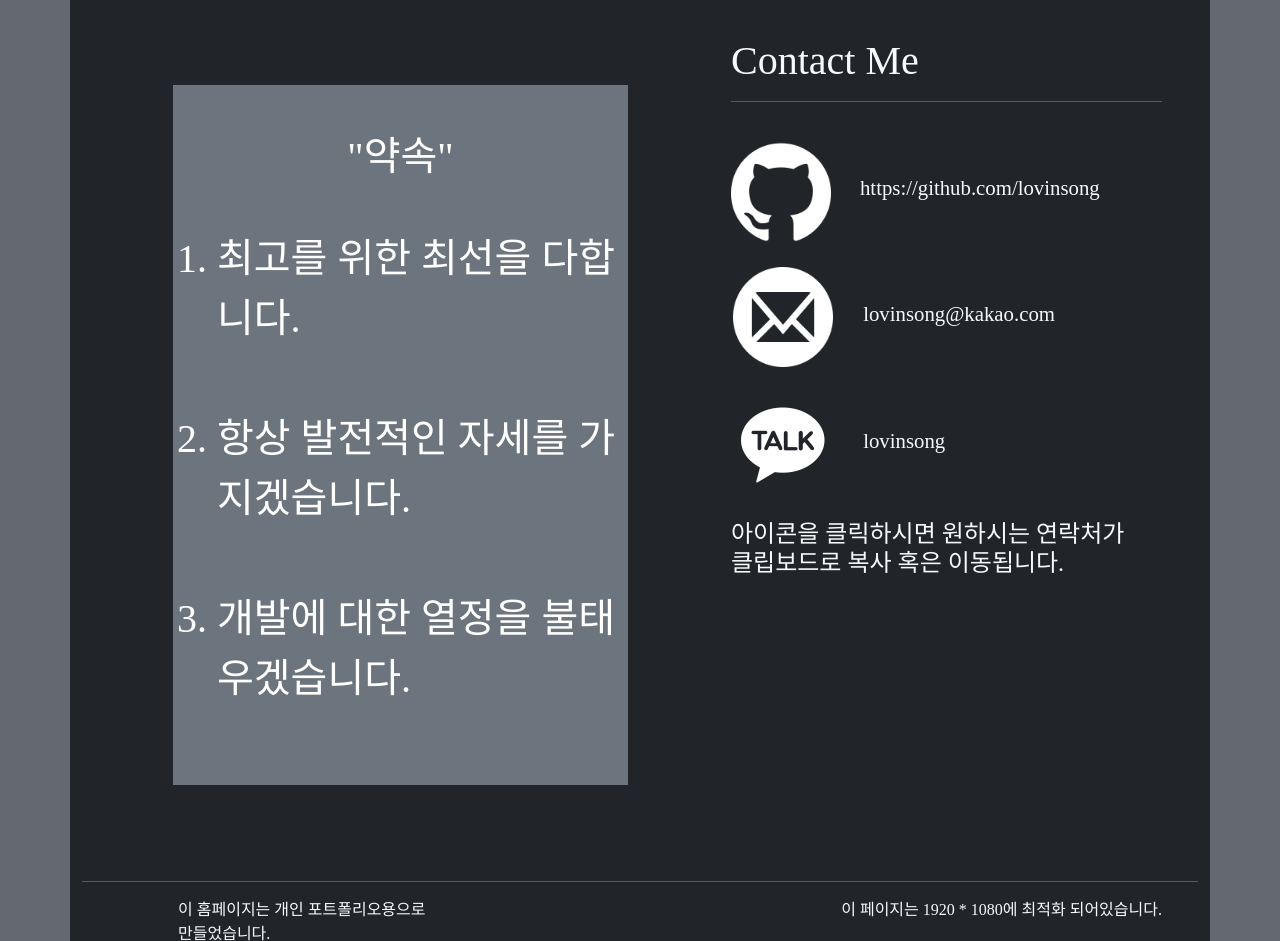
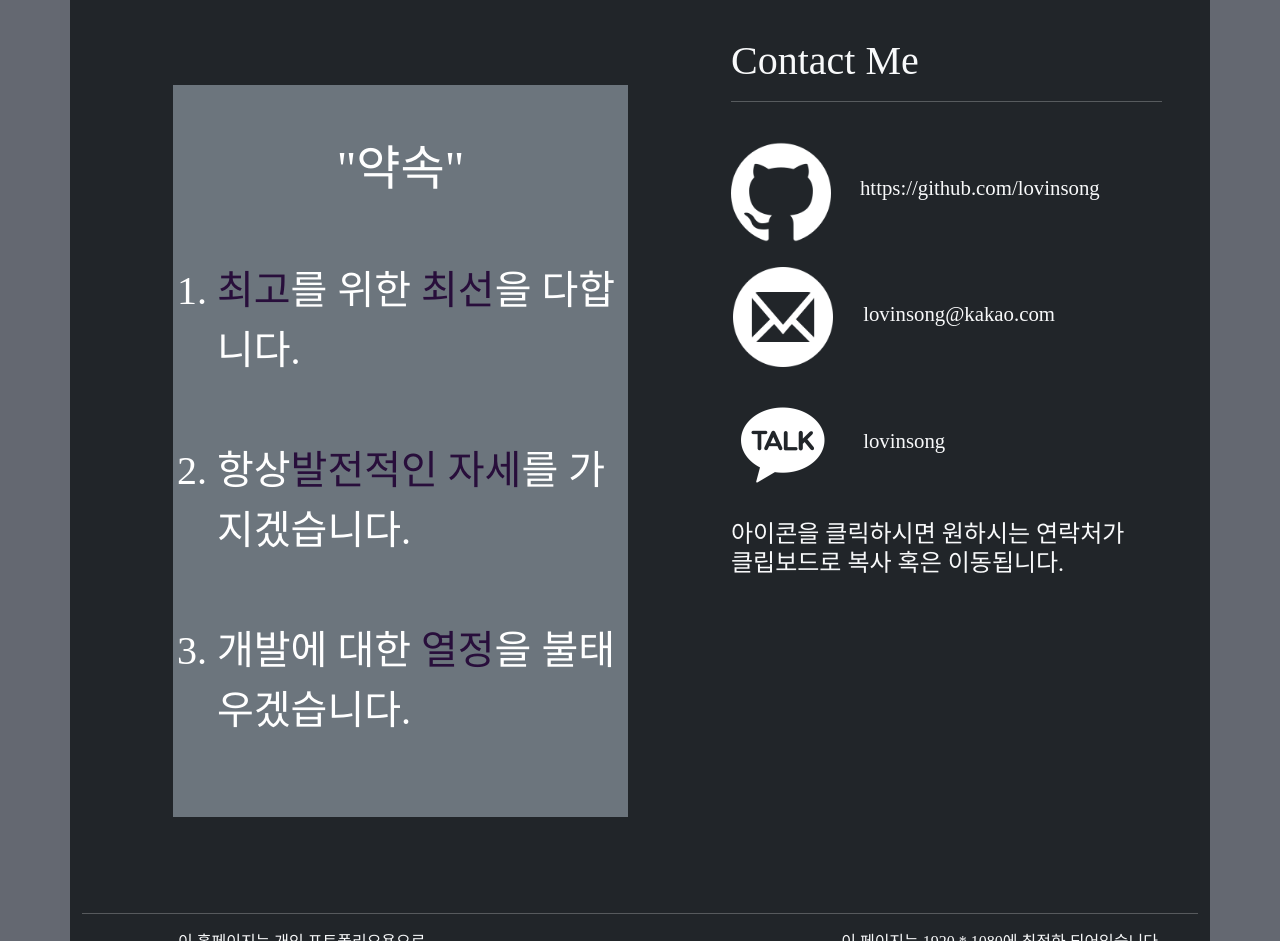
Before and after one commit to lovinsong/Portfolio, a plain HTML site: page index.html in a window 1280 px wide. Shown: the part 4800-5741 px from the top of the page. Drawn offline with nearby package versions, Linux system fonts and the light colour scheme; a web font is replaced by a local one.

Commit message:
01/28최종수정전

```diff
--- a/assets/main.css
+++ b/assets/main.css
@@ -87,3 +87,7 @@ body{
    width: 80%; animation: progressbar 2s ease-out;
 }
 @keyframes progressbar { 0% { width: 0%; } 100% { width: 80%; } }
+
+#critical{
+  color: #280E3B;
+}
--- a/index.html
+++ b/index.html
@@ -433,13 +433,13 @@
       <div class="col-md-1"></div>
       <div class="col-md-5 bg-secondary text-white my-5">
         <div class="p-4"></div>
-        <h2 style="text-align: center;">"약속"</h2>
+        <p style="font-size: 3em" align="center">"약속"</p>
         <br>
         <p style="font-size: 2em;">
           <ol style="font-size: 2.5em;">
-          <li>최고를 위한 최선을 다합니다.</li><br>
-          <li>항상 발전적인 자세를 가지겠습니다.</li><br>
-          <li>개발에 대한 열정을 불태우겠습니다.</li><br>
+          <li><span id="critical">최고</span>를 위한 <span id="critical">최선</span>을 다합니다.</li><br>
+          <li>항상<span id="critical">발전적인 자세</span>를 가지겠습니다.</li><br>
+          <li>개발에 대한 <span id="critical">열정</span>을 불태우겠습니다.</li><br>
         </ol>
         </p>
       </div>
```
